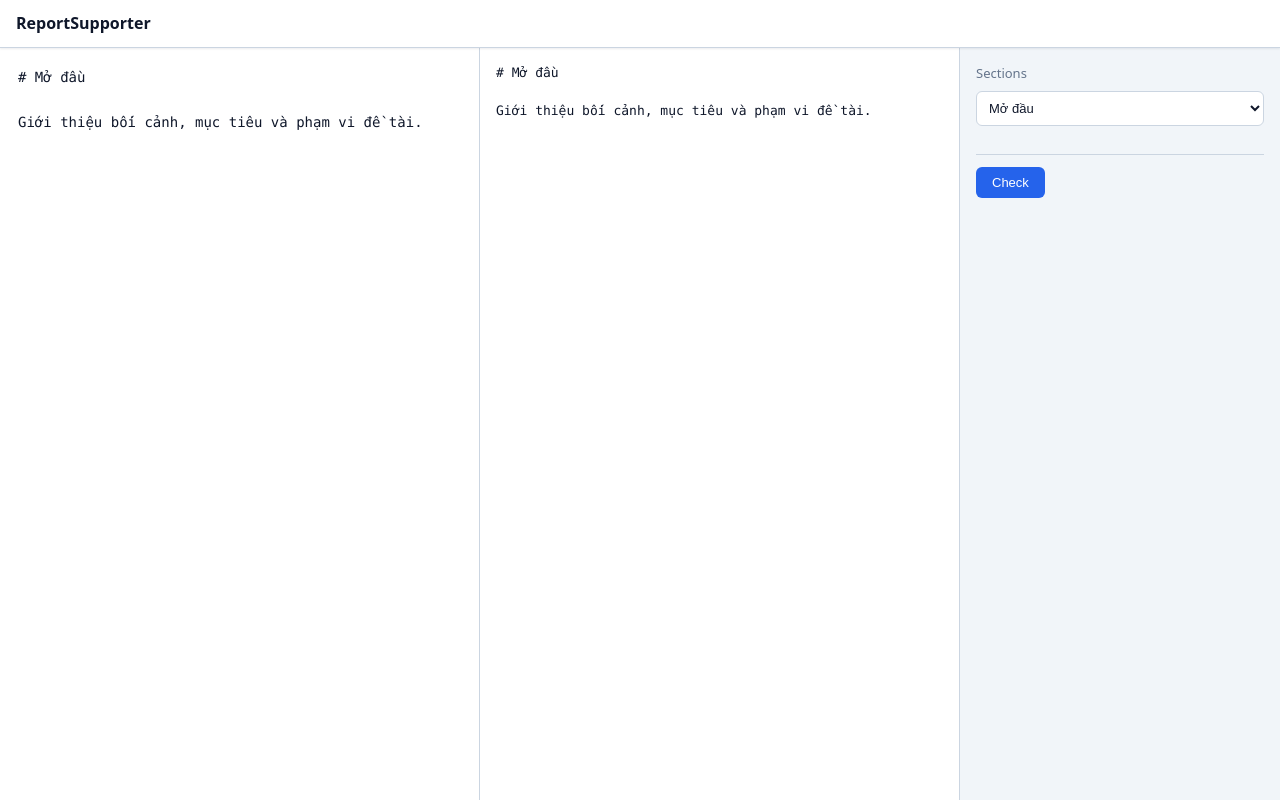
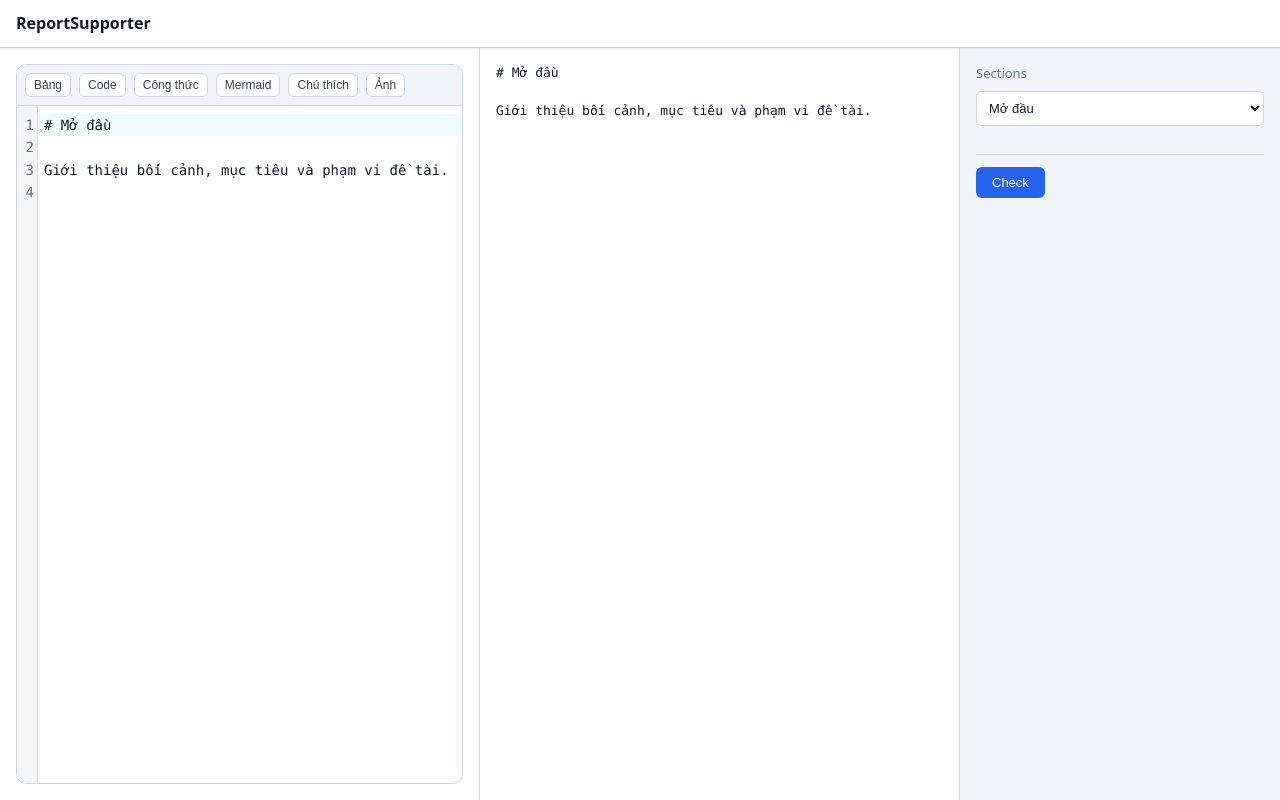
Before and after one commit to CuongVo24/ReportSupporter, a Next.js app: page / in a window 1280 px wide. Built offline with nearby package versions, Linux system fonts and the light colour scheme.

Commit message:
feat(editor): integrate CodeMirror 6 into EditorPanel and add snippet insertion toolbar

```diff
--- a/src/components/EditorPanel.tsx
+++ b/src/components/EditorPanel.tsx
@@ -1,5 +1,9 @@
-// Presentational Markdown editor surface — W1 = controlled <textarea>, no editor lib
-// (TechnicalStack §2; CodeMirror 6 arrives in W2).
+"use client";
+
+import { useEffect, useRef } from "react";
+import { EditorView } from "@codemirror/view";
+import { createEditorState, insertSnippet } from "@/modules/write";
+import type { SnippetKind } from "@/types";
 
 type EditorPanelProps = {
   value: string;
@@ -8,13 +12,107 @@ type EditorPanelProps = {
 };
 
 export function EditorPanel({ value, onChange, ariaLabel = "Markdown editor" }: EditorPanelProps) {
+  const containerRef = useRef<HTMLDivElement>(null);
+  const viewRef = useRef<EditorView | null>(null);
+
+  // Sync external value modifications (like switching sections) with the editor
+  useEffect(() => {
+    const view = viewRef.current;
+    if (!view) return;
+
+    const currentDoc = view.state.doc.toString();
+    if (value !== currentDoc) {
+      view.dispatch({
+        changes: { from: 0, to: view.state.doc.length, insert: value },
+      });
+    }
+  }, [value]);
+
+  // Initialize CodeMirror editor view
+  useEffect(() => {
+    if (!containerRef.current) return;
+
+    const state = createEditorState({
+      doc: value,
+      onChange,
+    });
+
+    const view = new EditorView({
+      state,
+      parent: containerRef.current,
+    });
+
+    viewRef.current = view;
+
+    return () => {
+      view.destroy();
+      viewRef.current = null;
+    };
+    // eslint-disable-next-line react-hooks/exhaustive-deps
+  }, []);
+
+  const handleInsert = (kind: SnippetKind) => {
+    const view = viewRef.current;
+    if (!view) return;
+
+    const { from, to } = view.state.selection.main;
+    const doc = view.state.doc.toString();
+
+    const result = insertSnippet(doc, from, to, kind);
+
+    // Dispatch document change and select new cursor position
+    view.dispatch({
+      changes: { from: 0, to: doc.length, insert: result.text },
+      selection: { anchor: result.cursor },
+    });
+
+    view.focus();
+  };
+
   return (
-    <textarea
-      className="ws-editor-textarea"
-      aria-label={ariaLabel}
-      spellCheck={false}
-      value={value}
-      onChange={(event) => onChange(event.target.value)}
-    />
+    <div
+      className="ws-editor-container"
+      style={{ display: "flex", flexDirection: "column", height: "100%", border: "1px solid var(--rs-color-border)", borderRadius: "var(--rs-radius-md)", overflow: "hidden", background: "var(--rs-color-surface)" }}
+    >
+      {/* Minimal Formatting Toolbar */}
+      <div
+        className="editor-toolbar"
+        style={{
+          display: "flex",
+          gap: "var(--rs-space-2)",
+          padding: "var(--rs-space-2)",
+          background: "var(--rs-color-surface-muted)",
+          borderBottom: "1px solid var(--rs-color-border)",
+          overflowX: "auto"
+        }}
+      >
+        <button type="button" onClick={() => handleInsert("table")} style={buttonStyle}>Bảng</button>
+        <button type="button" onClick={() => handleInsert("code")} style={buttonStyle}>Code</button>
+        <button type="button" onClick={() => handleInsert("math")} style={buttonStyle}>Công thức</button>
+        <button type="button" onClick={() => handleInsert("mermaid")} style={buttonStyle}>Mermaid</button>
+        <button type="button" onClick={() => handleInsert("callout")} style={buttonStyle}>Chú thích</button>
+        <button type="button" onClick={() => handleInsert("image")} style={buttonStyle}>Ảnh</button>
+      </div>
+
+      {/* CodeMirror DOM Parent */}
+      <div
+        ref={containerRef}
+        aria-label={ariaLabel}
+        style={{ flex: 1, minHeight: 0, overflow: "auto" }}
+      />
+    </div>
   );
 }
+
+const buttonStyle = {
+  padding: "var(--rs-space-1) var(--rs-space-2)",
+  fontSize: "var(--rs-font-size-xs)",
+  fontWeight: "var(--rs-font-weight-medium)",
+  color: "var(--rs-slate-700)",
+  background: "var(--rs-color-surface)",
+  border: "1px solid var(--rs-color-border)",
+  borderRadius: "var(--rs-radius-sm)",
+  cursor: "pointer",
+  whiteSpace: "nowrap" as const,
+  transition: "all 0.15s ease",
+};
```
